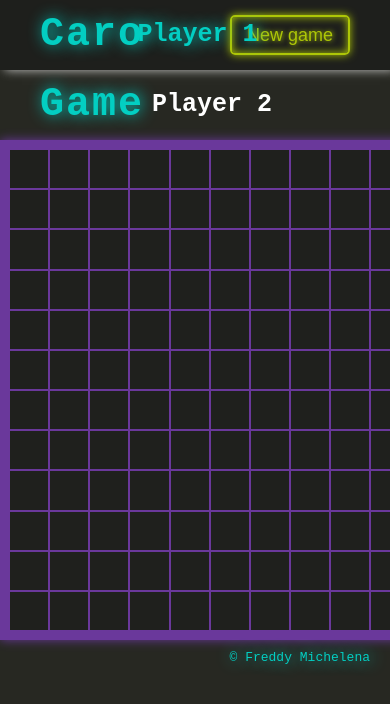
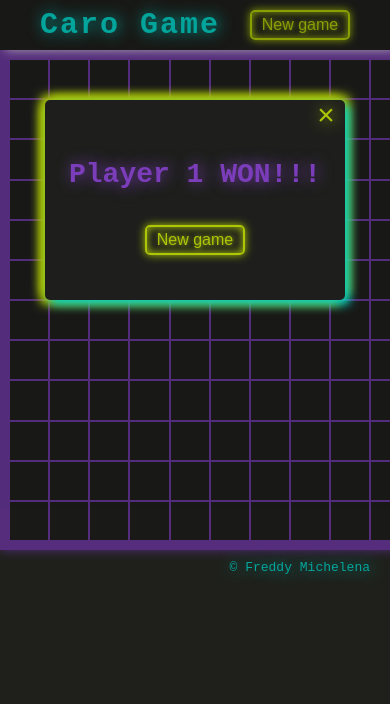
Before and after one commit to ifreddy18/caro-game, a plain HTML site: page index.html in a window 390 px wide. Shown: the top 704 px of the page. Drawn offline with Linux system fonts and the light colour scheme.

Commit message:
Code responsive style

```diff
--- a/css/responsive.css
+++ b/css/responsive.css
@@ -0,0 +1,91 @@
+@media (max-width: 890px){
+
+    #header{
+        height: 50px;
+    }
+
+    #logo h1{
+        font-size: 30px;
+        line-height: 50px;
+    }
+
+    #menu{
+        padding-top: 10px;
+    }
+
+    #new_game_btn{
+        width: 100px;
+        height: 30px;
+        font-size: 16px;
+    }
+
+    #players{
+        width: 180px;
+    }
+
+    .player{
+        font-size: 18px;
+        line-height: 50px;
+    }
+
+}
+
+
+
+@media (max-width: 668px){
+    #header{
+       position: fixed;
+       z-index: 1;
+    }
+
+    #spacer{
+        height: 50px;
+    }
+
+    #logo{
+        width: 50%;
+    }
+
+    #players{
+        display: none;
+    }
+
+    #board{
+      overflow: scroll;
+    }
+
+}
+
+@media (max-width: 450px){
+
+    #new_game_btn_modal{
+        width: 100px;
+        height: 30px;
+        font-size: 16px;
+    }
+
+    .modal-content {
+        width: 300px;
+    }
+
+    #player_win{
+        font-size: 28px;
+    }
+}
+
+@media (max-width: 370px){
+
+    #logo h1{
+        font-size: 24px;
+    }
+
+    #menu{
+        padding-top: 10px;
+    }
+
+    #new_game_btn{
+        width: 80px;
+        height: 30px;
+        font-size: 14px;
+    }
+}
--- a/css/styles.css
+++ b/css/styles.css
@@ -180,7 +180,7 @@ body {
 
 /*### MODAL ###*/ /*FIN*/
 .modal {
-    display: none;
+    display: block;
     width: 100%;
     height: 100%;
     position: fixed;
@@ -191,7 +191,7 @@ body {
 }
 
 .modal-content {
-    width: 40%;
+    width: 400px;
     height: 200px;
     margin: 100px auto;
     text-align: center;
@@ -212,8 +212,10 @@ body {
 }
 
 #player_win {
-    font-size: 50px;
+    font-size: 40px;
     margin: 15px auto;
+    padding: 20px;
+    padding-top: 10px;
     color: var(--purple-custom);
     text-shadow: var(--purple-custom) 2px 0 15px;
 }
--- a/index.html
+++ b/index.html
@@ -21,11 +21,13 @@
         </header>
 
         <section id="players">
-            <h3 id="label_player_1" class="player">Player 1</h3>
-            <h3 id="label_player_2" class="player">Player 2</h3>
+            <div class="wrap">
+                <h3 id="label_player_1" class="player">Player 1</h3>
+                <h3 id="label_player_2" class="player">Player 2</h3>
+            </div>
         </section>
 
-        <div class="clearfix"></div>
+        <div id="spacer" class="clearfix"></div>
 
         <section id="board">
             <!-- Row #1 -->
```
